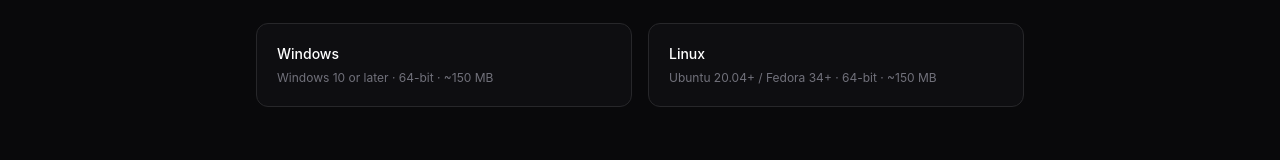
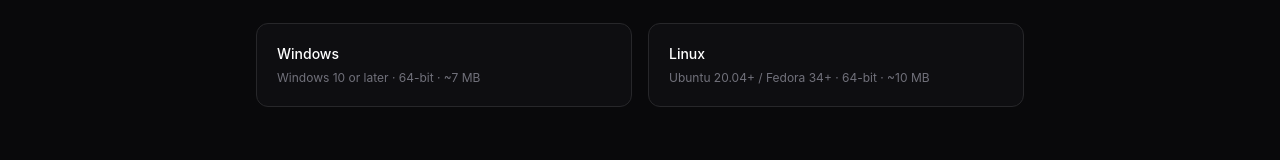
Before and after one commit to Lumorix-studios/LumorixStudiosHq, a React (Vite) app: page /downloads in a window 1280 px wide. Shown: the part 414-574 px from the top of the page. Built offline with nearby package versions, Linux system fonts and the light colour scheme.

Commit message:
Addition

```diff
--- a/components/Downloads.tsx
+++ b/components/Downloads.tsx
@@ -142,13 +142,13 @@
           <div className="rounded-xl border border-zinc-800 bg-zinc-900/40 p-5">
             <h3 className="text-sm font-medium text-white">Windows</h3>
             <p className="mt-1.5 text-xs text-zinc-500">
-              Windows 10 or later · 64-bit · ~150 MB
+              Windows 10 or later · 64-bit · ~7 MB
             </p>
           </div>
           <div className="rounded-xl border border-zinc-800 bg-zinc-900/40 p-5">
             <h3 className="text-sm font-medium text-white">Linux</h3>
             <p className="mt-1.5 text-xs text-zinc-500">
-              Ubuntu 20.04+ / Fedora 34+ · 64-bit · ~150 MB
+              Ubuntu 20.04+ / Fedora 34+ · 64-bit · ~10 MB
             </p>
           </div>
         </div>
```
Also changed, not shown: src/assets/FINALGIT.png (added).
